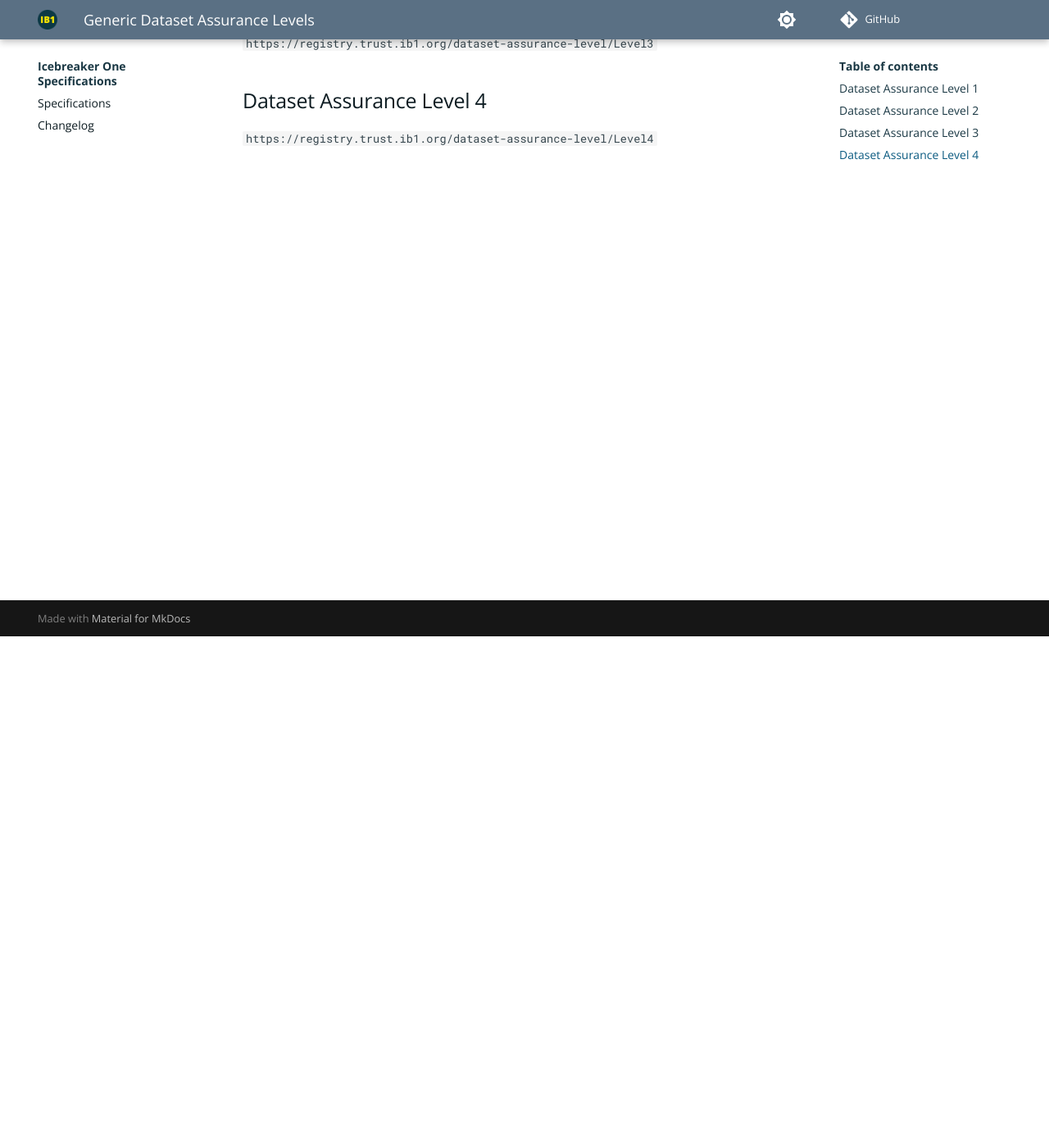
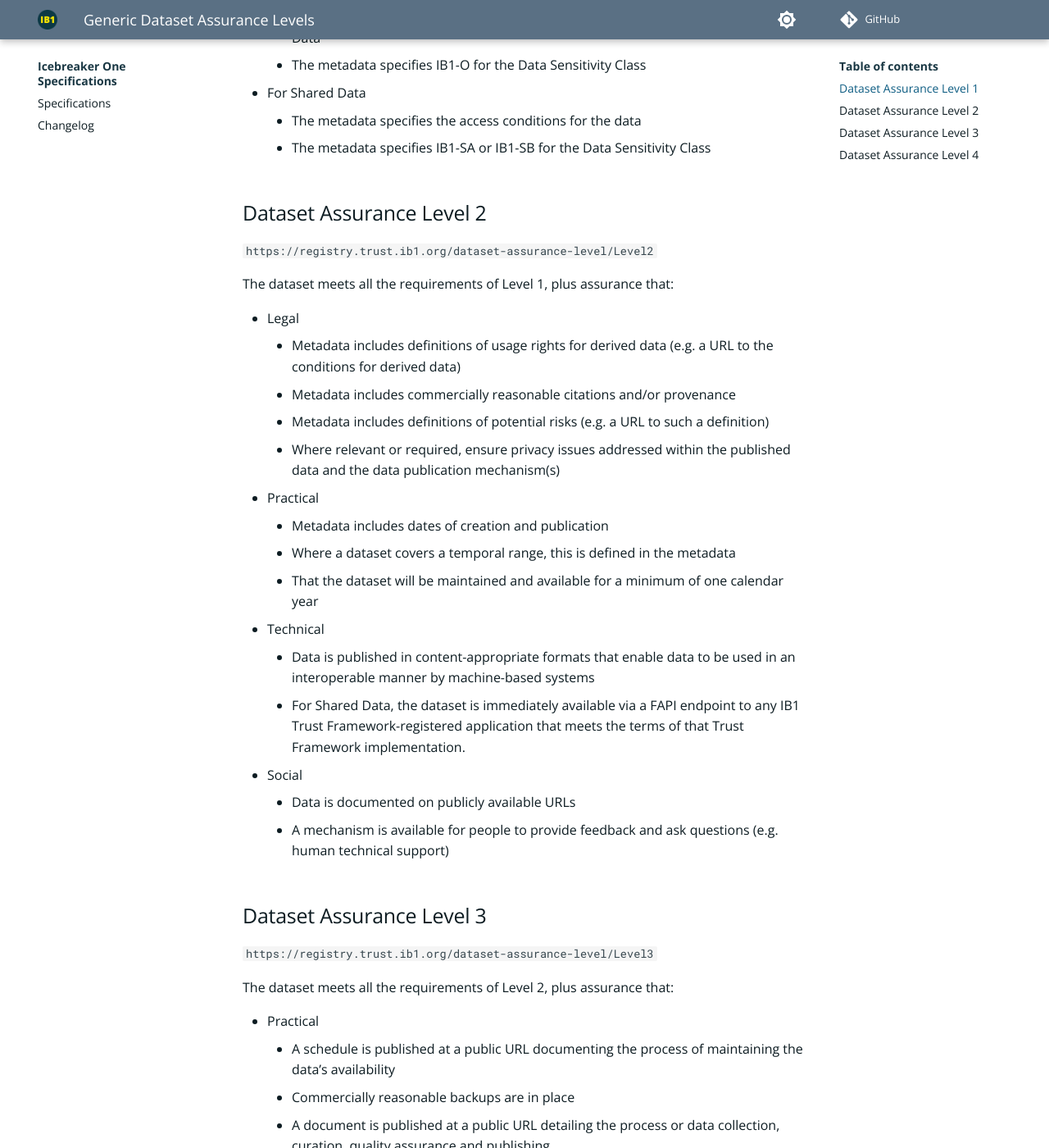
Before and after one commit to icebreakerone/ib1-technical-specifications, an MkDocs documentation site: the page built from docs/generic-dataset-assurance-levels/1.0.md, in a window 1280 px wide and 1400 px high, scrolled down 624 px. Shown: the whole window at 82% size. Built offline with MkDocs 1.6.1 and Material for MkDocs 9.7.7, drawn with Linux system fonts in a browser that asks for light colours; comment, search, counter and statistics services are not loaded; some of the changed text lies outside the part shown.

Commit message:
Move definitions of assurance levels to specification

```diff
--- a/docs/generic-dataset-assurance-levels/1.0.md
+++ b/docs/generic-dataset-assurance-levels/1.0.md
@@ -4,21 +4,74 @@ Trust Framework members can indicate the level of assurance in a dataset by desc
 
 This specification defines generic Assurance Levels, identified by URLs in the IB1 Root Registry with the `https://registry.trust.ib1.org/dataset-assurance-level/` prefix.
 
-The meaning of the Dataset Assurance Levels is described at [https://ib1.org/assurance/](https://ib1.org/assurance/#da).
-
 
 ## Dataset Assurance Level 1
 
 `https://registry.trust.ib1.org/dataset-assurance-level/Level1`
 
+Assurance that:
+
+ * The metadata is available publicly on the web in a location recorded in the organisation’s IB1 Registry entry
+ * Both metadata and underlying data use a machine-readable format
+ * The dataset contains no personal data and is not subject to GDPR
+ * For Open Data
+    * The dataset is published on the web with a licence that is compatible with Open Data
+    * The metadata specifies IB1-O for the Data Sensitivity Class
+ * For Shared Data
+    * The metadata specifies the access conditions for the data
+    * The metadata specifies IB1-SA or IB1-SB for the Data Sensitivity Class
+
 ## Dataset Assurance Level 2
 
 `https://registry.trust.ib1.org/dataset-assurance-level/Level2`
+
+The dataset meets all the requirements of Level 1, plus assurance that:
+
+ * Legal
+    * Metadata includes definitions of usage rights for derived data (e.g. a URL to the conditions for derived data)
+    * Metadata includes commercially reasonable citations and/or provenance
+    * Metadata includes definitions of potential risks (e.g. a URL to such a definition)
+    * Where relevant or required, ensure privacy issues addressed within the published data and the data publication mechanism(s)
+ * Practical
+    * Metadata includes dates of creation and publication
+    * Where a dataset covers a temporal range, this is defined in the metadata
+    * That the dataset will be maintained and available for a minimum of one calendar year
+ * Technical
+    * Data is published in content-appropriate formats that enable data to be used in an interoperable manner by machine-based systems
+    * For Shared Data, the dataset is immediately available via a FAPI endpoint to any IB1 Trust Framework-registered application that meets the terms of that Trust Framework implementation.
+ * Social
+    * Data is documented on publicly available URLs
+    * A mechanism is available for people to provide feedback and ask questions (e.g. human technical support)
 
 ## Dataset Assurance Level 3
 
 `https://registry.trust.ib1.org/dataset-assurance-level/Level3`
 
+The dataset meets all the requirements of Level 2, plus assurance that:
+
+ * Practical
+    * A schedule is published at a public URL documenting the process of maintaining the data’s availability
+    * Commercially reasonable backups are in place
+    * A document is published at a public URL detailing the process or data collection, curation, quality assurance and publishing
+ * Technical
+    * Inclusion in the metadata of citation(s) to, the underlying [open standard(s)](https://standards.theodi.org/introduction/what-are-open-standards-for-data/) used in publishing content-appropriate data is published in machine-readable format(s)
+    * Publication of a single consistent URL, or clear rules for how URLs are constructed, are made to access the dataset
+machine-readable metadata describing the contents of the dataset is provided (e.g. [JSON-LD](https://json-ld.org/), [CSVW](https://csvw.org/))
+where data is provided by an API, the API has a machine-readable definition (e.g. [OpenAPI](https://spec.openapis.org/oas/latest.html))
+    * Assurance that the dataset has availability of at least 99.5%.
+
+
 ## Dataset Assurance Level 4
 
 `https://registry.trust.ib1.org/dataset-assurance-level/Level4`
+
+The dataset meets all the requirements of Level 3, plus assurance that:
+
+ * Legal
+    * The licence terms themselves are machine-readable and available at a persistent URL in a consistent manner
+ * Practical
+    * Quality parameters and processes shall be published in a machine-readable format at a persistent URL in a consistent manner
+ * Technical
+    * Provenance shall be published in a machine-readable format at a persistent URL in a consistent manner
+    * URIs shall be used as identifiers within data
+    * The dataset has availability of at least 99.9%
```
